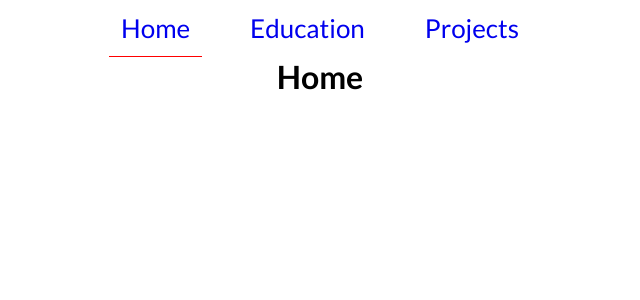
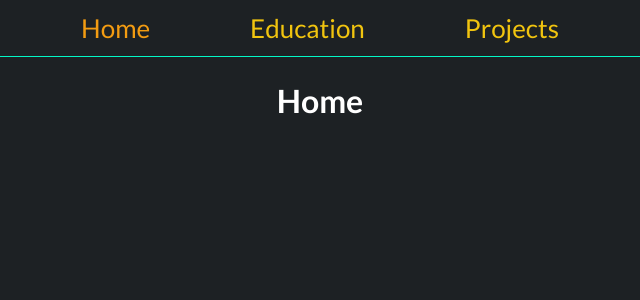
Before and after one commit to tylerhand1/portfolio, a React (Vite) app: page /home in a window 1280 px wide. Shown: the top 300 px of the page, without its empty margins (320-960 px from the left). Built offline with nearby package versions, Linux system fonts and the light colour scheme.

Commit message:
Changed styling of Navbar Created simple header for each page

```diff
--- a/src/index.css
+++ b/src/index.css
@@ -81,12 +81,20 @@ body {
   height: 100%;
 }
 
-#root {
+:root {
   height: 100%;
   width: 100%;
+
+  --main-bg-color: #1d2124;
+  --main-text-color: #fff;
 }
 
 body {
+  background-color: var(--main-bg-color);
+}
+
+#root {
+  display: flex;
   flex-direction: column;
   align-items: center;
 }
@@ -96,6 +104,12 @@ header,
 footer {
   width: 100%;
   justify-content: center;
+
+  color: #f1c40f;
+}
+
+header {
+  border-bottom: 1px solid #03f7c6;
 }
 
 header ul {
@@ -107,19 +121,33 @@ header ul {
 header ul li {
   font-size: 26px;
 
-  padding: 12px 12px;
+  padding: 0 32px;
   margin: 0 18px;
 
   justify-content: center;
   align-items: center;
-
-  border-bottom: 1px solid white;
 }
 
-header ul li.selected {
-  border-color: red;
+header ul li.selected,
+header ul li:hover {
+  color: #f39c12;
+
+  /* border-color: red; */
+}
+
+header ul li a {
+  color: unset;
+  padding: 12px 0;
 }
 /* End header and footer styling */
+
+main {
+  color: var(--main-text-color);
+
+  width: 67%;
+
+  margin-top: 24px;
+}
 
 h1 {
   text-align: center;
--- a/src/pages/Education.jsx
+++ b/src/pages/Education.jsx
@@ -4,7 +4,9 @@ const Education = () => {
   return (
     <>
       <Navbar isEducation={true} />
-      <h1>Education</h1>
+      <main>
+        <h1>Education</h1>
+      </main>
     </>
   );
 };
--- a/src/pages/Home.jsx
+++ b/src/pages/Home.jsx
@@ -4,7 +4,9 @@ const Home = () => {
   return (
     <>
       <Navbar isHome={true} />
-      <h1>Home</h1>
+      <main>
+        <h1>Home</h1>
+      </main>
     </>
   );
 };
--- a/src/pages/Projects.jsx
+++ b/src/pages/Projects.jsx
@@ -4,7 +4,9 @@ const Projects = () => {
   return (
     <>
       <Navbar isProjects={true} />
-      <h1>Projects</h1>
+      <main>
+        <h1>Projects</h1>
+      </main>
     </>
   );
 };
```
Also changed, not shown: src/components/Navbar.jsx (+1 -7 lines).
